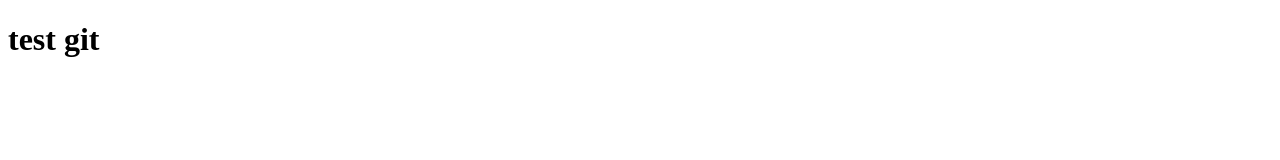
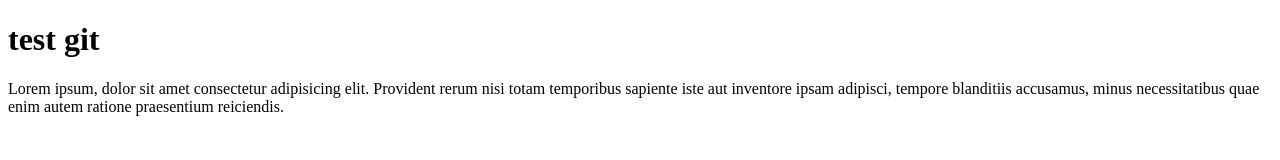
Before and after one commit to rizkyrahman1095/test, a plain HTML site: page index.html in a window 1280 px wide. Drawn offline with Linux system fonts and the light colour scheme.

Commit message:
menambahkan paragraf

```diff
--- a/index.html
+++ b/index.html
@@ -7,5 +7,11 @@
   </head>
   <body>
     <h1>test git</h1>
+    <p>
+      Lorem ipsum, dolor sit amet consectetur adipisicing elit. Provident rerum
+      nisi totam temporibus sapiente iste aut inventore ipsam adipisci, tempore
+      blanditiis accusamus, minus necessitatibus quae enim autem ratione
+      praesentium reiciendis.
+    </p>
   </body>
 </html>
```
